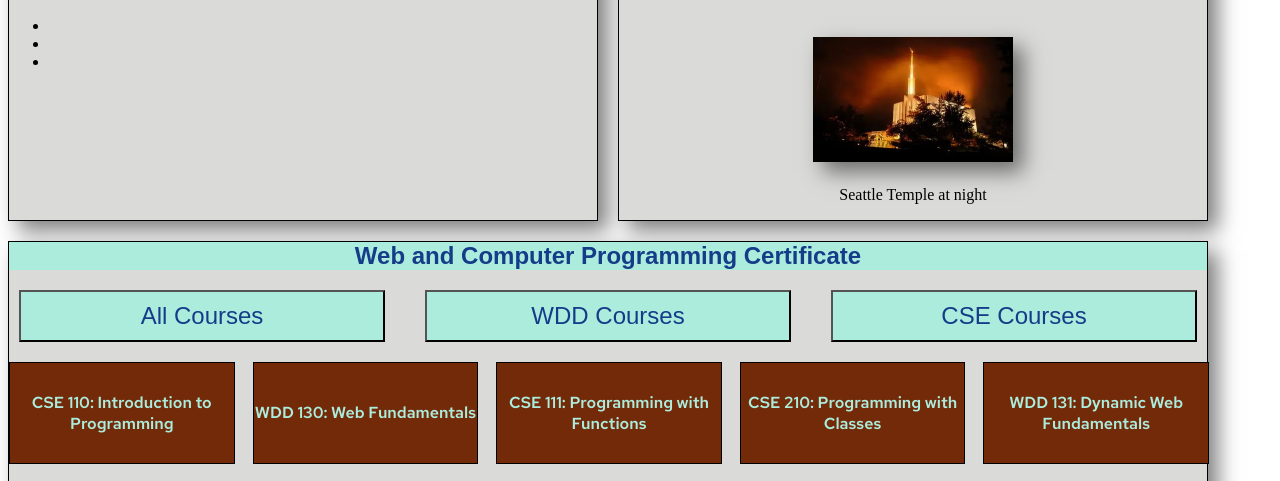
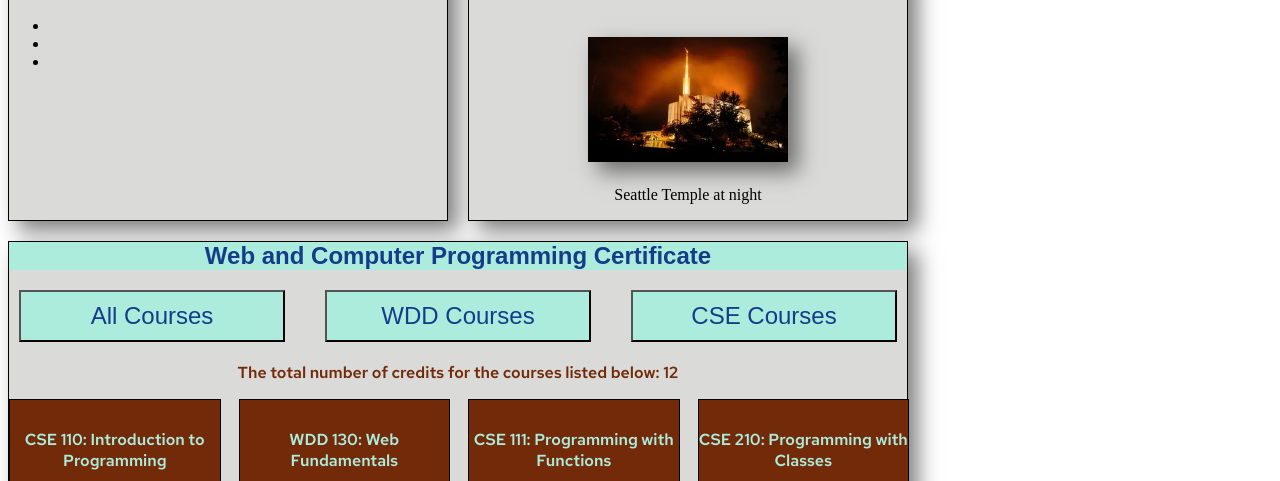
Before and after one commit to mjgifford3485/wdd231, a plain HTML site: page index.html in a window 1280 px wide. Shown: the part 312-793 px from the top of the page. Drawn offline with Linux system fonts and the light colour scheme; a web font is replaced by a local one.

Commit message:
created credits counter

```diff
--- a/index.html
+++ b/index.html
@@ -57,6 +57,7 @@
                     <button data-filter="WDD">WDD Courses</button>
                     <button data-filter="CSE">CSE Courses</button>
                 </div>
+                <p id="total-credits" class="credit-info"></p>
                 <div id="course-tiles"></div>
             </section>
         </div>
--- a/scripts/course.js
+++ b/scripts/course.js
@@ -94,6 +94,10 @@ function displayCourses(filter = "all") {
         tile.innerHTML = `<p>${course.subject} ${course.number}: ${course.title}</p>`;
         tileContainer.appendChild(tile);
     });
+
+    const totalCredits = filtered.reduce((sum, course) => sum + course.credits, 0);
+    const creditsDisplay = document.getElementById("total-credits");
+    creditsDisplay.textContent = `The total number of credits for the courses listed below: ${totalCredits}`;
 }
 
 buttons.forEach(button => {
--- a/styles/larger.css
+++ b/styles/larger.css
@@ -22,6 +22,7 @@
       width: fit-content;
       margin-left: 0;
       margin-right: auto;
+      max-width: 900px;
   }
 
     .certificate {
--- a/styles/small.css
+++ b/styles/small.css
@@ -171,6 +171,13 @@ section {
     background-color: var(--background-color2);
 }
 
+.credit-info {
+    font-family: var(--main-font);
+    color: var(--main-color2);
+    background-color: var(--background-color1);
+    text-align: center;
+}
+
 footer {
     font-family: var(--main-font);
     background-color: var(--background-color1);
```
